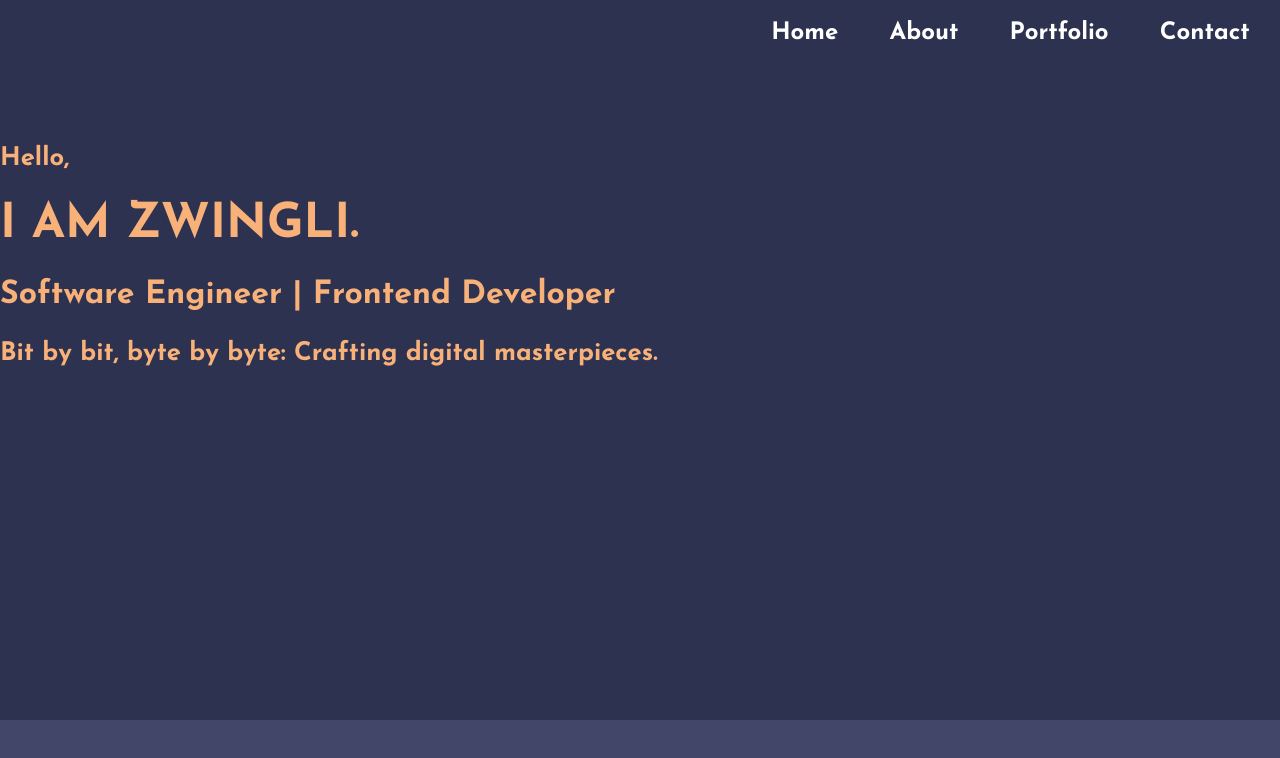
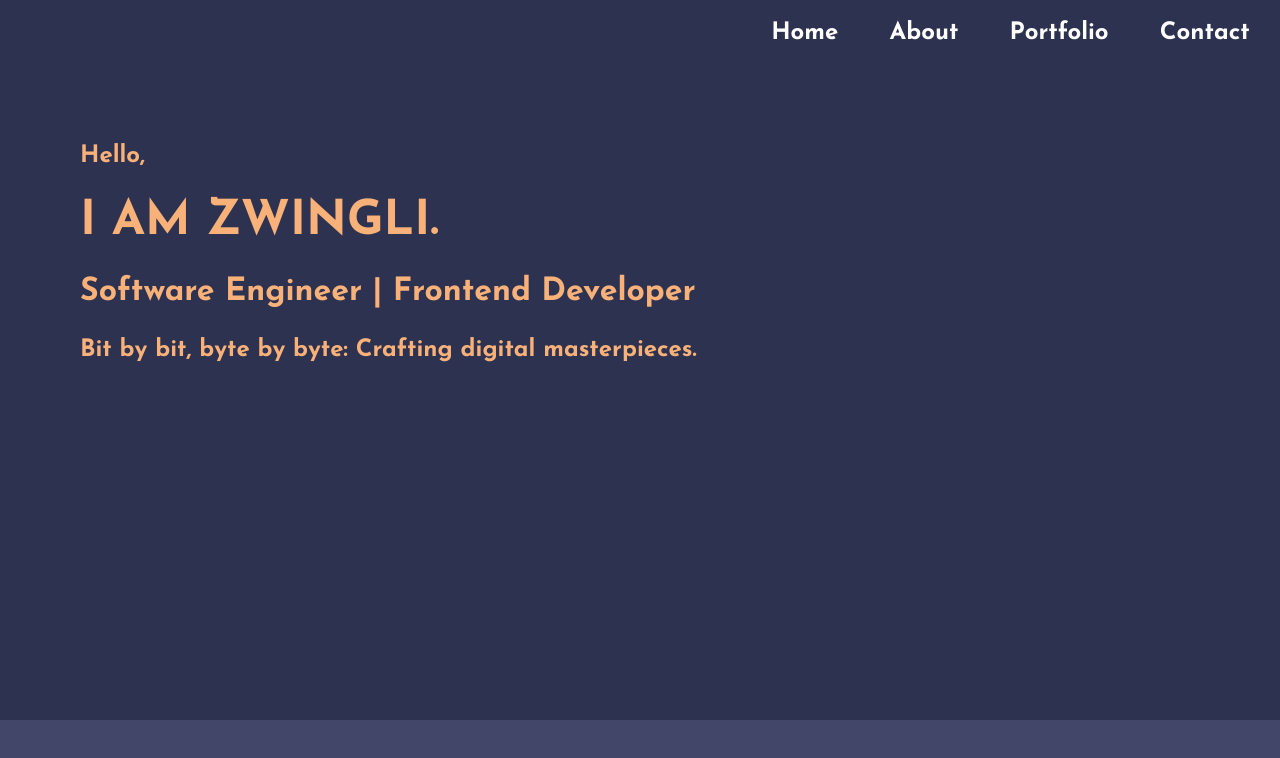
Before and after one commit to ZwingliCaleb/portfolio, a React (Create React App) app: page / in a window 1280 px wide. Shown: the top 758 px of the page. Built offline with nearby package versions, Linux system fonts and the light colour scheme.

Commit message:
fix me herosection hero box alignment

```diff
--- a/src/components/HeroSection/HeroSection.scss
+++ b/src/components/HeroSection/HeroSection.scss
@@ -1,25 +1,30 @@
-// HeroSection.scss
-.hero-container  {
+/* HeroSection.scss */
+
+.hero-container {
   position: relative;
-  color: #f9b17a; /* Set your desired text color */
-  padding: 120px 0; /* Adjust padding as needed */
+  background-color: #2d3250;
+  color: #f9b17a;
+  padding: 120px 60px; /* Adjust padding as needed */
   text-align: left;
-  background-color: #2d3250;
-  //width: 100vw;
   height: 60vh;
 
+  .hero-box {
+    max-width: 800px;
+    margin: 0 auto;
+    margin-left: 20px; /* Adjust margin-left as needed */
 
-  h1 {
-    font-size: 3rem; /* Adjust the font size for the main heading */
-    margin: 30px 0; /* Add margin to the top and bottom */
-  }
+    h1 {
+      font-size: 3rem;
+      margin: 30px 0;
+    }
 
-  h2 {
-    font-size: 2.0rem; /* Adjust the font size for the subheading */
-    margin-bottom: 30px; /* Add margin to the bottom */
-  }
+    h2 {
+      font-size: 2rem;
+      margin-bottom: 30px;
+    }
 
-  h3 {
-    font-size: 1.6rem; /* Adjust the font size for the additional text */
+    h3 {
+      font-size: 1.5rem;
+    }
   }
 }
```
